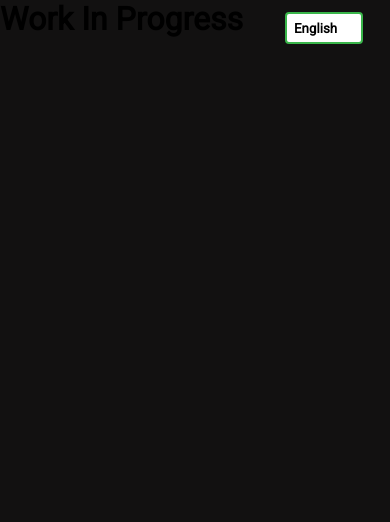
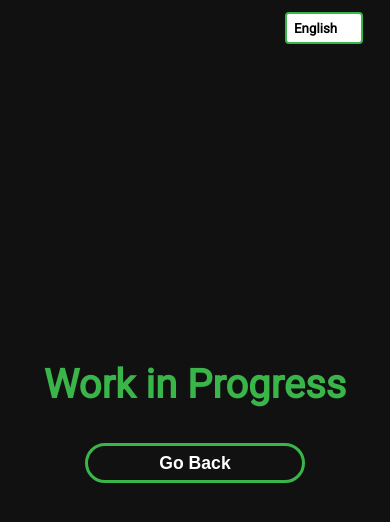
Before and after one commit to sej3686/vue-portfolio, a Vue app: page /projects in a window 390 px wide. Shown: the top 522 px of the page. Built offline with nearby package versions, Linux system fonts and the light colour scheme.

Commit message:
found the error where I accidentally made all anchors display none adammit :(

```diff
--- a/src/assets/sass/responsive.scss
+++ b/src/assets/sass/responsive.scss
@@ -234,7 +234,6 @@ $darkGreenColor: #228a30;
           a {
             color: $lightGreenColor;
             font-size: 30px;
-            display: block;
             text-decoration: none;
             padding: 20px;
           }
@@ -354,16 +353,6 @@ $darkGreenColor: #228a30;
 
       .project {
         min-height: 600px;
-
-        .project-info {
-
-          .project-info-button-wrapper {
-
-            a {
-              display: block;
-            }
-          }
-        }
       }
     }
   }
@@ -413,10 +402,12 @@ $darkGreenColor: #228a30;
     img {
       width: 40%;
     }
+
+    a {
+      display: none;
+    }
   }
-  a {
-    display: none;
-  }
+
 }
 
 /* xs */
--- a/src/views/ProjectsView.vue
+++ b/src/views/ProjectsView.vue
@@ -1,12 +1,11 @@
 <template>
   <div class="projects">
-    <h1>Work In Progress</h1>
+    <h1>Work in Progress</h1>
     <RouterLink to="/"><button>Go Back</button></RouterLink>
   </div>
 </template>
 
 <style>
-@media (min-width: 1024px) {
 .projects {
   align-items: center;
   justify-items: center;
@@ -40,5 +39,13 @@
     cursor: pointer;
   }
 }
+
+@media (max-width: 640px) {
+  .projects {
+    h1 {
+    font-size: 2.5rem;
+  }
+  }
+
 }
 </style>
```
Lines whose indentation alone changed are shown as unchanged.
